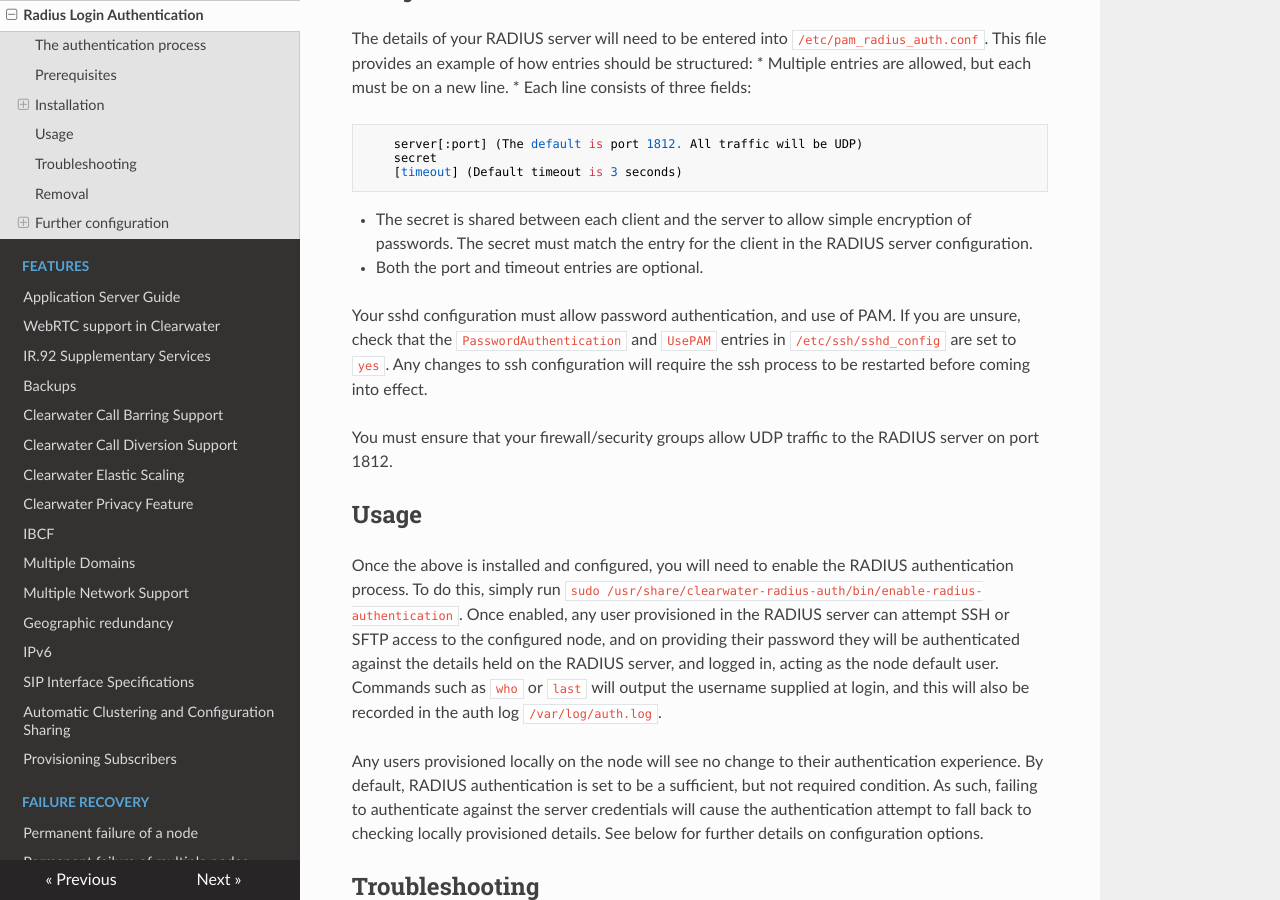
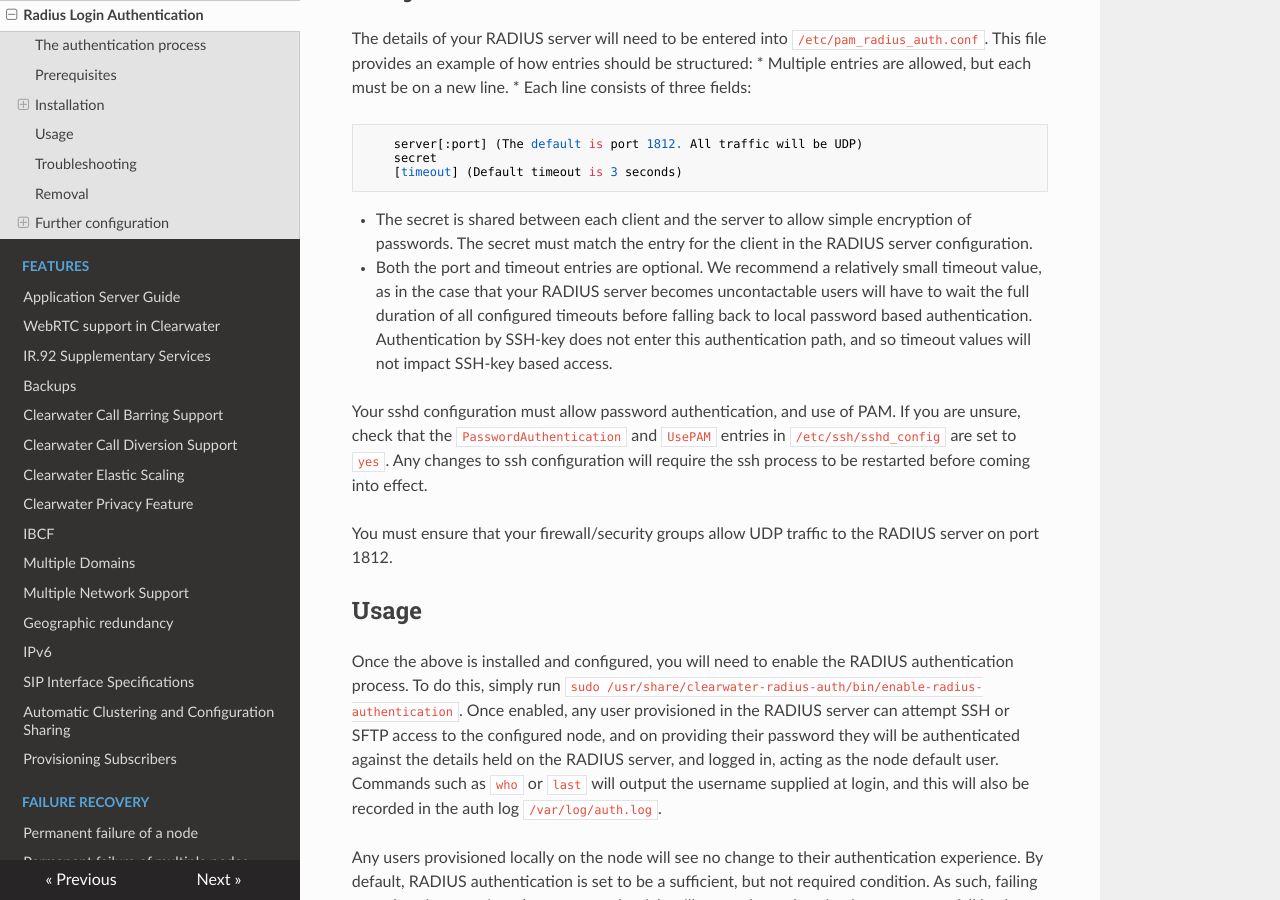
Before and after one commit to Metaswitch/clearwater-readthedocs, an MkDocs documentation site: the page built from docs/Radius_Authentication.md, in a window 1280 px wide and 900 px high, scrolled down 1129 px. Built offline with MkDocs 1.6.1, drawn with Linux system fonts in a browser that asks for light colours; nearby versions of some CDN libraries; old or Windows-style settings are respelled for this version of MkDocs.

Commit message:
Update to clarify RADIUS server timeouts

````diff
--- a/docs/Radius_Authentication.md
+++ b/docs/Radius_Authentication.md
@@ -38,7 +38,7 @@ The details of your RADIUS server will need to be entered into `/etc/pam_radius_
 ```
 
 * The secret is shared between each client and the server to allow simple encryption of passwords. The secret must match the entry for the client in the RADIUS server configuration.
-* Both the port and timeout entries are optional.
+* Both the port and timeout entries are optional. We recommend a relatively small timeout value, as in the case that your RADIUS server becomes uncontactable users will have to wait the full duration of all configured timeouts before falling back to local password based authentication. Authentication by SSH-key does not enter this authentication path, and so timeout values will not impact SSH-key based access.
 
 Your sshd configuration must allow password authentication, and use of PAM. If you are unsure, check that the `PasswordAuthentication` and `UsePAM` entries in `/etc/ssh/sshd_config` are set to `yes`. Any changes to ssh configuration will require the ssh process to be restarted before coming into effect.
 
````
